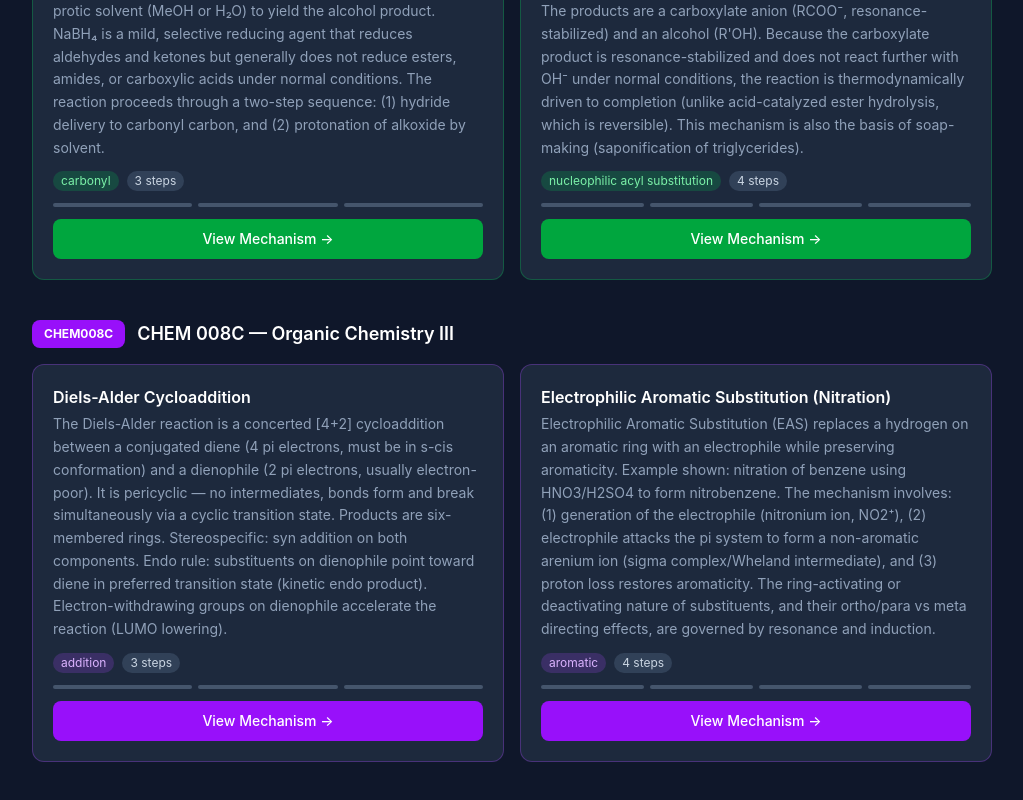
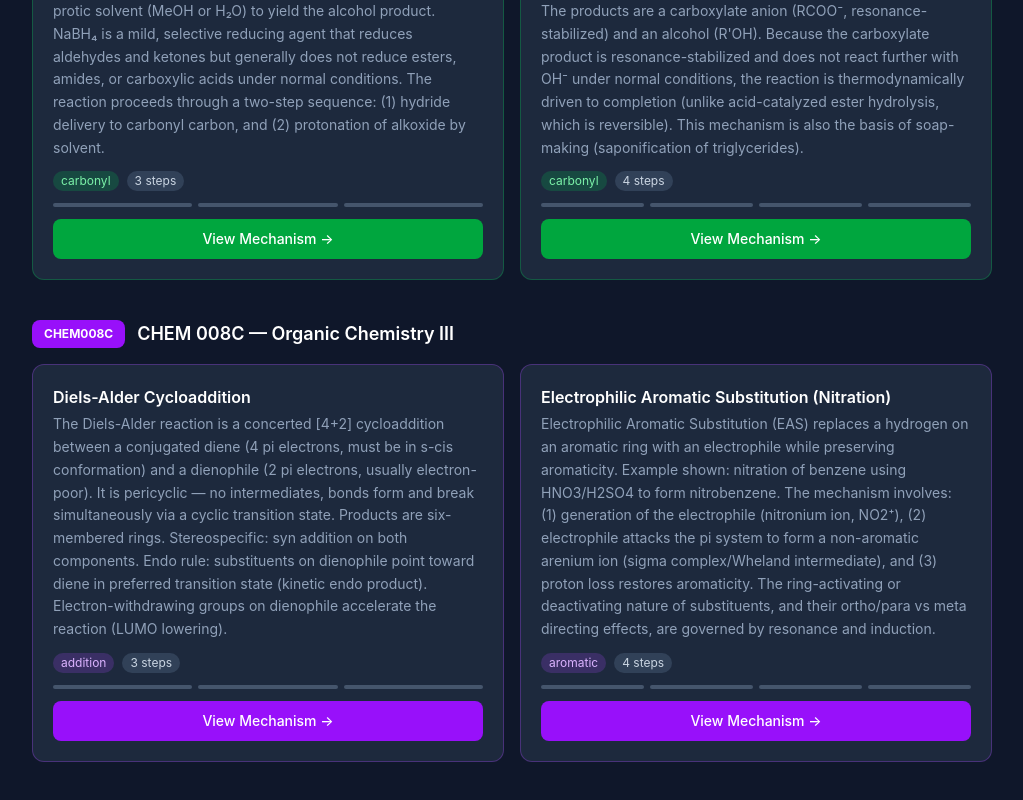
Before and after one commit to rick2259-ops/chem-app, a Next.js app: page /mechanisms in a window 1280 px wide. Shown: the part 1670-2470 px from the top of the page, without its empty margins (256-1279 px from the left). Built offline with nearby package versions, Linux system fonts and the light colour scheme.

Commit message:
Fix reactionType type error in ester-hydrolysis mechanism

```diff
--- a/src/data/mechanisms/ester-hydrolysis.ts
+++ b/src/data/mechanisms/ester-hydrolysis.ts
@@ -5,7 +5,7 @@ export const esterHydrolysisMechanism: Mechanism = {
   name: 'Base-Catalyzed Ester Hydrolysis (Saponification)',
   courseId: 'CHEM008B',
   topicId: 'carboxylic-acids',
-  reactionType: 'nucleophilic-acyl-substitution',
+  reactionType: 'carbonyl',
   overview:
     'Base-catalyzed ester hydrolysis (saponification) is an irreversible nucleophilic acyl substitution reaction in which a hydroxide ion (OH⁻) attacks the electrophilic carbonyl carbon of an ester (RCOOR\'). The mechanism proceeds through a tetrahedral intermediate, followed by expulsion of the alkoxide leaving group (OR\'⁻) and re-formation of the C=O double bond. The products are a carboxylate anion (RCOO⁻, resonance-stabilized) and an alcohol (R\'OH). Because the carboxylate product is resonance-stabilized and does not react further with OH⁻ under normal conditions, the reaction is thermodynamically driven to completion (unlike acid-catalyzed ester hydrolysis, which is reversible). This mechanism is also the basis of soap-making (saponification of triglycerides).',
   steps: [
```
